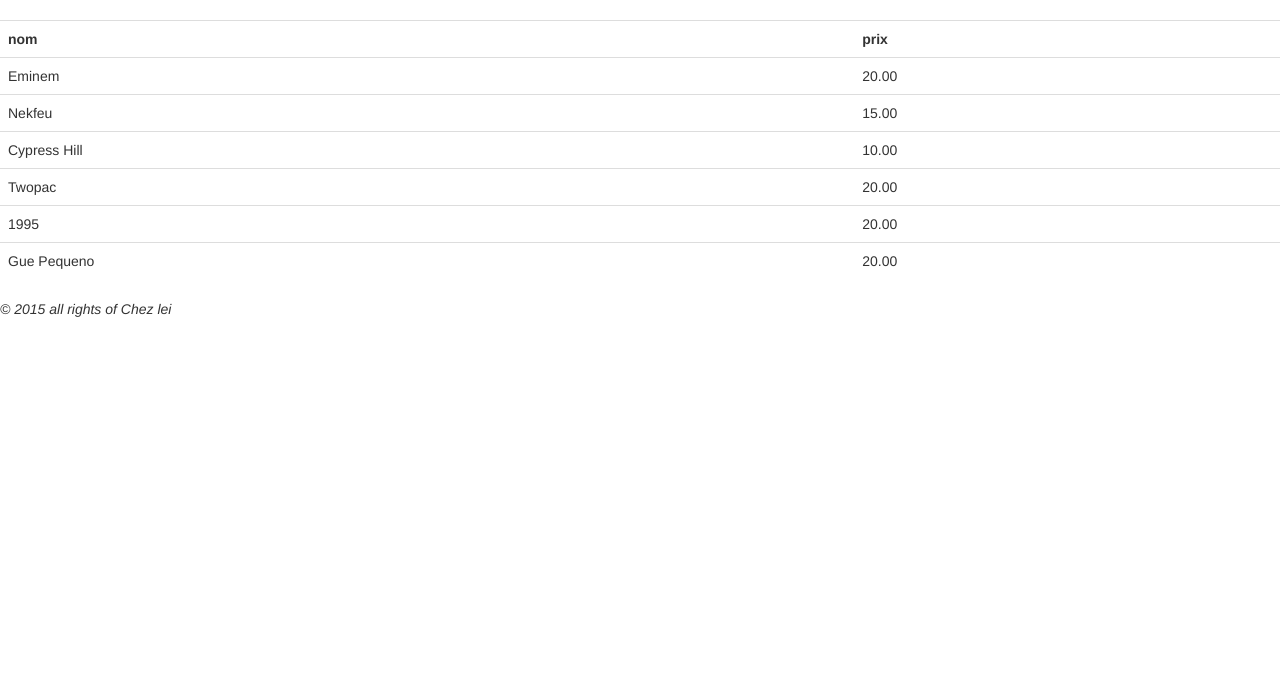
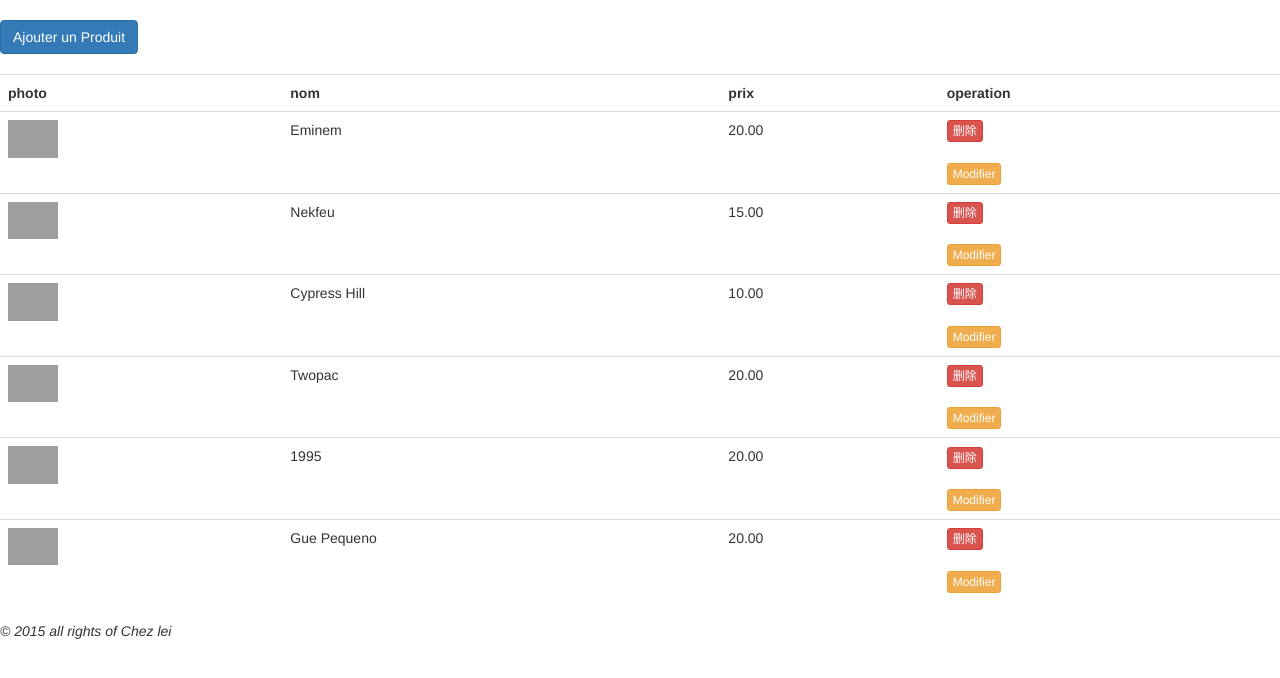
Before and after one commit to lzZ00/projet, a CodeIgniter app: page /projet_marche/index.php/affiche_produit/type1Produit in a window 1280 px wide. Shown: the part 52-730 px from the top of the page. Run offline with CodeIgniter, Linux system fonts and the light colour scheme; data comes from the database, SQL or seed files in the repository; some libraries are stand-ins or nearby versions; grey boxes are pictures that could not be loaded.

Commit message:
产品分类页面header

```diff
--- a/application/config/routes.php
+++ b/application/config/routes.php
@@ -69,6 +69,8 @@
 $route['Affiche_Produit/createProduit'] = 'Affiche_Produit/createProduit';
 $route['Affiche_Produit/editProduit'] = 'Affiche_Produit/editProduit';
 $route['Affiche_Produit/type1Produit'] = 'Affiche_Produit/type1Produit';
+$route['Affiche_Produit/type2Produit'] = 'Affiche_Produit/type2Produit';
+$route['Affiche_Produit/type3Produit'] = 'Affiche_Produit/type3Produit';
 $route['Affiche_Produit/(:any)'] = 'Affiche_Produit/view/$1';
 $route['Affiche_Produit'] = 'Affiche_Produit';
 
--- a/application/controllers/Affiche_Produit.php
+++ b/application/controllers/Affiche_Produit.php
@@ -68,7 +68,7 @@
     {
         $this->load->helper('form');
         $this->load->library('form_validation');
-        $data['type'] = $this->Affiche_Produit_Model->get_Type1Produits();
+        $data['produits'] = $this->Affiche_Produit_Model->get_Type1Produits(1);
         //$this->form_validation->set_rules('title', 'Title', 'required');
         //if (empty($data['produits'])) {
         //   show_404();
@@ -78,6 +78,36 @@
             $this->load->view('Affiche_Produit/type1', $data);
             $this->load->view('templates/footer');
         }
+
+    function type2Produit()
+    {
+        $this->load->helper('form');
+        $this->load->library('form_validation');
+        $data['produits'] = $this->Affiche_Produit_Model->get_Type1Produits(2);
+        //$this->form_validation->set_rules('title', 'Title', 'required');
+        //if (empty($data['produits'])) {
+        //   show_404();
+        //}
+        $data['title'] = 'Information de Client';
+        $this->load->view('templates/header', $data);
+        $this->load->view('Affiche_Produit/type1', $data);
+        $this->load->view('templates/footer');
+    }
+
+    function type3Produit()
+    {
+        $this->load->helper('form');
+        $this->load->library('form_validation');
+        $data['produits'] = $this->Affiche_Produit_Model->get_Type1Produits(3);
+        //$this->form_validation->set_rules('title', 'Title', 'required');
+        //if (empty($data['produits'])) {
+        //   show_404();
+        //}
+        $data['title'] = 'Information de Client';
+        $this->load->view('templates/header', $data);
+        $this->load->view('Affiche_Produit/type1', $data);
+        $this->load->view('templates/footer');
+    }
 
 
     function editProduit()
--- a/application/models/Affiche_Produit_Model.php
+++ b/application/models/Affiche_Produit_Model.php
@@ -79,7 +79,7 @@
         $this->db->update('produits', $data);
     }
 
-    public function get_Type1Produits()
+    public function get_Type1Produits($id)
     {
         /*$query = $this->db->simple_query('SELECT id,nom,prix,photo FROM produits WHERE id = '.$id.'');
      /*   return $query->row_array();
@@ -93,7 +93,7 @@
              $query = $this->db->query($sql);
              return $query->row_array();*/
         $sql = "SELECT * FROM produits WHERE typeProduit_id = ? ";
-        $query = $this->db->query($sql, array(1));
+        $query = $this->db->query($sql, array($id));
         return $query->result_array();
     }
 
--- a/application/views/Affiche_Produit/type1.php
+++ b/application/views/Affiche_Produit/type1.php
@@ -1,9 +1,51 @@
+<a href="<?php echo base_url('/index.php/Affiche_Produit/createProduit')?>" class="btn btn-primary">
+    Ajouter un Produit
+</a>
+<br/><br/>
 <table class="table table-hover">
-    <tr><th>nom</th><th>prix</th>
+    <tr><th>photo</th><th>nom</th><th>prix</th><th>operation</th>
     </tr>
-    <?php foreach ($type as $donnes): ?>
+    </thead>
+    <?php foreach ($produits as $donnes): ?>
         <tr>
+            <td><img src="<?php echo base_url()?>assets/img/<?php echo $donnes['photo']?>" width="50" alt="photo"/></td>
             <td><?php echo $donnes['nom']?> </td>
             <td><?php echo $donnes['prix']?></td>
-    <?php endforeach;?>
+            <td>
+                <?php echo form_open('Affiche_Produit'); ?>
+                <?php echo validation_errors(); ?>
+                <?php $idS=$donnes['id']; ?>
+                <a href="#" type="button" data-toggle="modal" data-target="#supprimerm<?php echo $idS;?>"class="btn btn-danger btn-xs" >删除</a>
+                <input type="hidden" name="idS" value=<?php echo $idS;?>>
+                <!-- 删除确认的弹窗-->
+                <div class="modal fade" id="supprimerm<?php echo $idS;?>" tabindex="-1" role="dialog" aria-labelledby="myModalLabel">
+                    <div class="modal-dialog modal-sm" role="document">
+                        <div class="modal-content">
+                            <div class="modal-header">
+                                <button type="button" class="close" data-dismiss="modal" aria-label="Close"><span aria-hidden="true">&times;</span></button>
+                                <h4 class="modal-title" id="myModalLabel">删除确认<?php echo $idS;?></h4>
+                            </div>
+                            <div class="modal-body">
+                                <p>确定要删除吗？</p>
+                                <button type="submit" class="btn btn-danger"value="Supprimer" name="Supprimer" >确定</button>
+                                <input type="hidden" name="idS" value=<?php echo $idS;?>>
+                                <button type="submit" class="btn btn-primary "data-dismiss="modal" aria-label="Close" >取消</button>
+                                </br>
+                            </div>
+                        </div>
+                    </div>
+                </div>
+
+                </form><br/>
+                <?php echo form_open('Affiche_Produit/editProduit'); ?>
+                <?php echo validation_errors(); ?>
+                <input type="submit" value="Modifier" name="Modifier" class="btn btn-warning btn-xs">
+                <?php $idM=$donnes['id']; ?>
+                <input type="hidden" name="idM" value=<?php echo $idM;?>>
+                </form>
+            </td>
+        </tr>
+        </form>
+    <?php endforeach; ?>
+
 </table>
--- a/application/views/templates/header.php
+++ b/application/views/templates/header.php
@@ -38,8 +38,8 @@
                     <a href="#" class="dropdown-toggle" data-toggle="dropdown" role="button" aria-expanded="false">商品分类 <span class="caret"></span></a>
                     <ul class="dropdown-menu" role="menu">
                         <li><a href="<?php echo base_url('/index.php/Affiche_Produit/type1Produit') ?>">主食</a></li>
-                        <li><a href="<?php echo base_url('/index.php/Affiche_Produit/type1Produit') ?>">休闲食品</a></li>
-                        <li><a href="<?php echo base_url('/index.php/Affiche_Produit/type1Produit') ?>">方便面</a></li>
+                        <li><a href="<?php echo base_url('/index.php/Affiche_Produit/type2Produit') ?>">休闲食品</a></li>
+                        <li><a href="<?php echo base_url('/index.php/Affiche_Produit/type3Produit') ?>">方便面</a></li>
                         <li class="<?php echo base_url('/index.php/Affiche_Produit/type1Produit') ?>"></li>
                         <li><a href="<?php echo base_url('/index.php/Affiche_Produit/type1Produit') ?>">调料</a></li>
                         <li><a href="<?php echo base_url('/index.php/Affiche_Produit/type1Produit') ?>">即食品</a></li>
```
